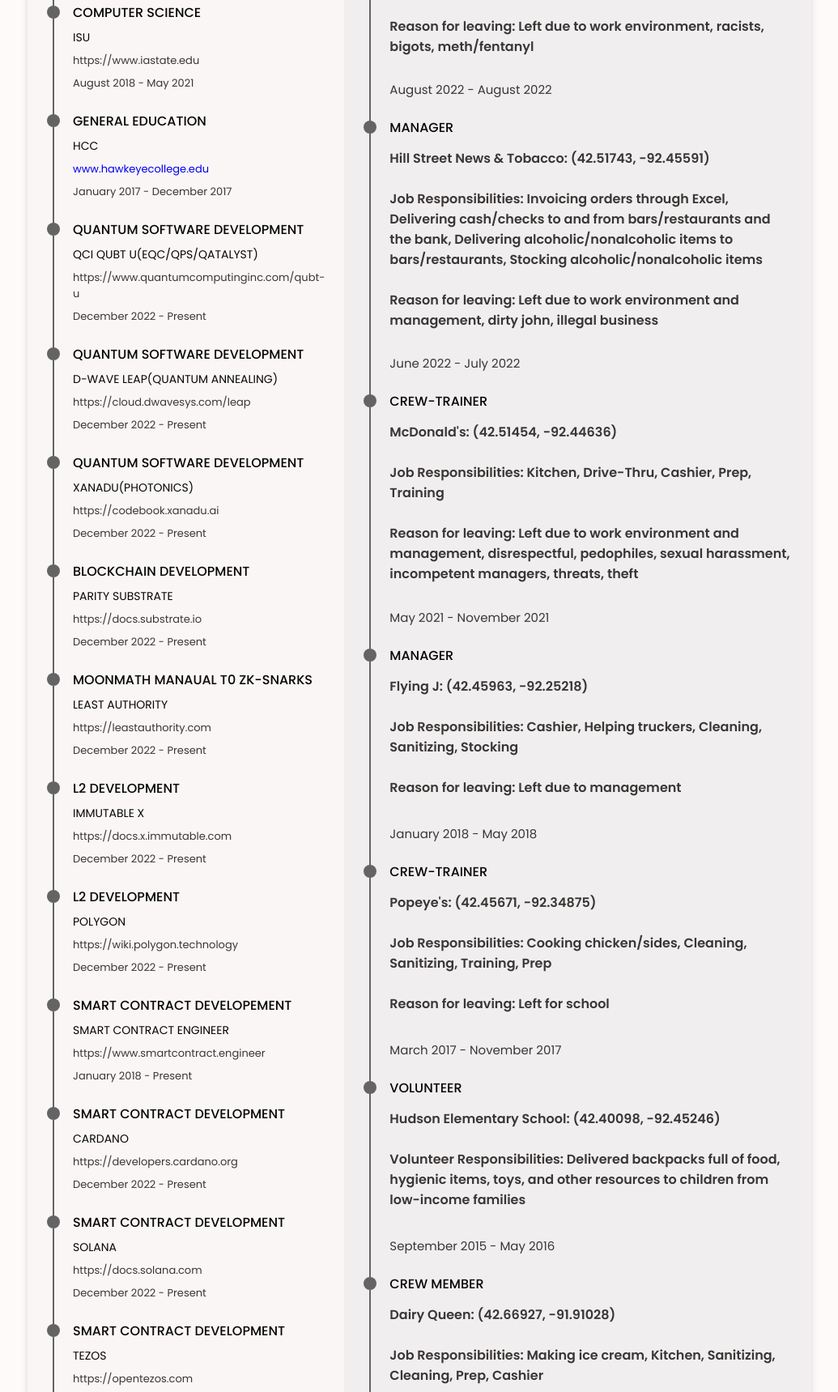
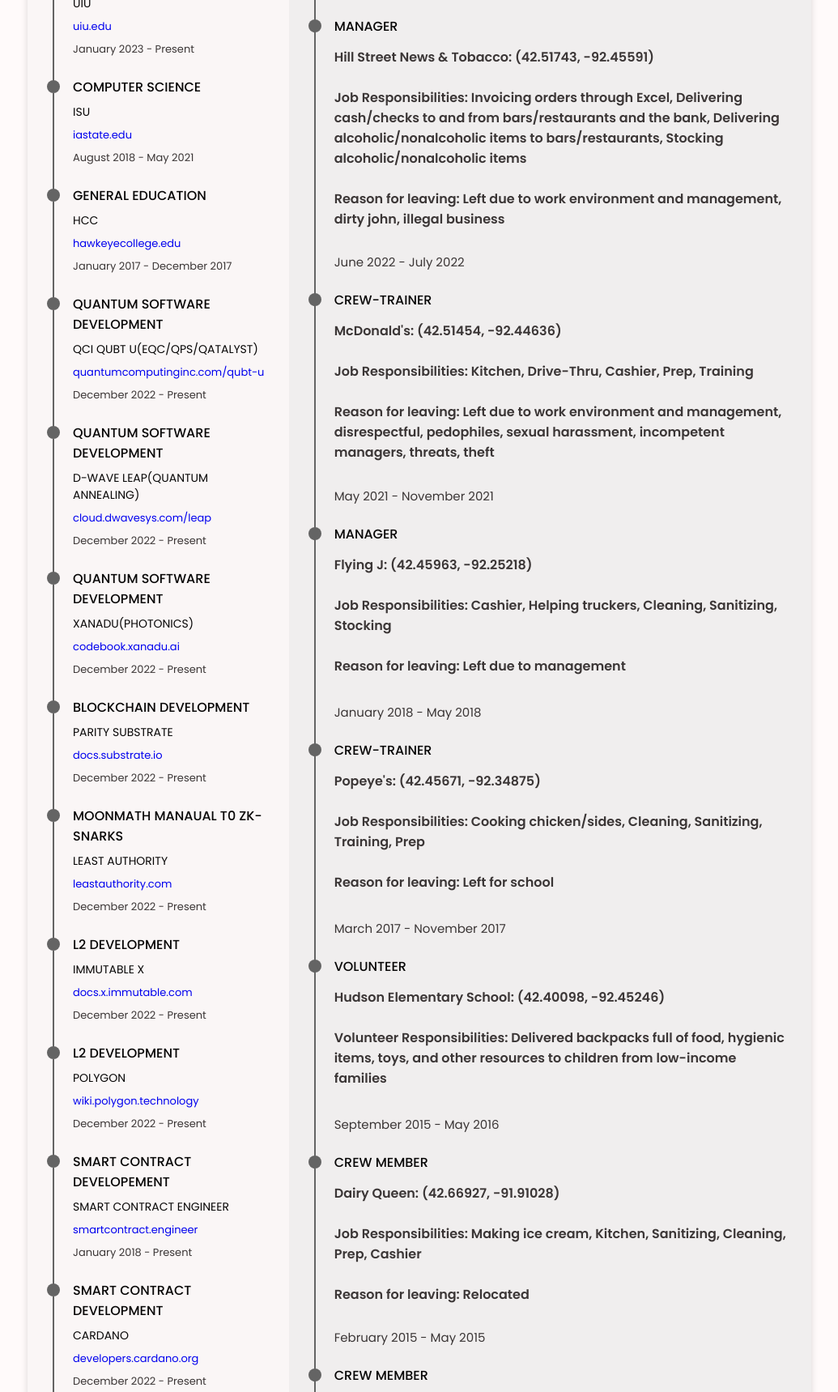
Before and after one commit to Marqui-13/wog, a website: page resume.html in a window 1280 px wide. Shown: the part 1724-3443 px from the top of the page at 81% size, without its empty margins (122-1157 px from the left). Drawn offline with nearby package versions, Linux system fonts and the light colour scheme; a script that the page names is missing.

Commit message:
Update resume.html

```diff
--- a/resume.html
+++ b/resume.html
@@ -167,7 +167,7 @@
                             <div class="education__data bd-grid">
                               <h3 class="education__title">B.S. INFORMATION SYSTEMS | BUSINESS MINOR | SUSTAINABILITY MINOR</h3>
                               <span class="education__studies">UIU</span>
-                              <span class="education__year">https://uiu.edu</span>
+                              <span class="education__year"><a href="https://uiu.edu">uiu.edu</a></span>
                               <span class="education__year">January 2023 - Present</span>
                             </div>
                          </div>
@@ -181,7 +181,7 @@
                             <div class="education__data bd-grid">
                               <h3 class="education__title">COMPUTER SCIENCE</h3>
                               <span class="education__studies">ISU</span>
-                              <span class="education__year">https://www.iastate.edu</span>
+                              <span class="education__year"><a href="https://www.iastate.edu">iastate.edu</a></span>
                               <span class="education__year">August 2018 - May 2021</span>
                             </div>
                           </div>
@@ -195,7 +195,7 @@
                             <div class="education__data bd-grid">
                               <h3 class="education__title">GENERAL EDUCATION</h3>
                               <span class="education__studies">HCC</span>
-                              <span class="education__year"><a href="https://www.hawkeyecollege.edu">www.hawkeyecollege.edu</a></span>
+                              <span class="education__year"><a href="https://www.hawkeyecollege.edu">hawkeyecollege.edu</a></span>
                               <span class="education__year">January 2017 - December 2017</span>
                             </div>
                           </div>
@@ -209,7 +209,7 @@
                             <div class="education__data bd-grid">
                               <h3 class="education__title">QUANTUM SOFTWARE DEVELOPMENT</h3>
                               <span class="education__studies">QCI QUBT U(EQC/QPS/QATALYST)</span>
-                              <span class="education__year">https://www.quantumcomputinginc.com/qubt-u</span>
+                              <span class="education__year"><a href="https://www.quantumcomputinginc.com/qubt-u">quantumcomputinginc.com/qubt-u</a></span>
                               <span class="education__year">December 2022 - Present</span>
                             </div>
                           </div>
@@ -223,7 +223,7 @@
                             <div class="education__data bd-grid">
                               <h3 class="education__title">QUANTUM SOFTWARE DEVELOPMENT</h3>
                               <span class="education__studies">D-WAVE LEAP(QUANTUM ANNEALING)</span>
-                              <span class="education__year">https://cloud.dwavesys.com/leap</span>
+                              <span class="education__year"><a href="https://cloud.dwavesys.com/leap">cloud.dwavesys.com/leap</a></span>
                               <span class="education__year">December 2022 - Present</span>
                             </div>
                           </div>
@@ -238,7 +238,7 @@
                             <div class="education__data bd-grid">
                               <h3 class="education__title">QUANTUM SOFTWARE DEVELOPMENT</h3>
                               <span class="education__studies">XANADU(PHOTONICS)</span>
-                              <span class="education__year">https://codebook.xanadu.ai</span>
+                              <span class="education__year"><a href="https://codebook.xanadu.ai">codebook.xanadu.ai</a></span>
                               <span class="education__year">December 2022 - Present</span>
                             </div>
                           </div>
@@ -252,7 +252,7 @@
                             <div class="education__data bd-grid">
                               <h3 class="education__title">BLOCKCHAIN DEVELOPMENT</h3>
                               <span class="education__studies">PARITY SUBSTRATE</span>
-                              <span class="education__year">https://docs.substrate.io</span>
+                              <span class="education__year"><a href="https://docs.substrate.io">docs.substrate.io</a></span>
                               <span class="education__year">December 2022 - Present</span>
                             </div>
                           </div>
@@ -266,7 +266,7 @@
                             <div class="education__data bd-grid">
                               <h3 class="education__title">MOONMATH MANAUAL T0 ZK-SNARKS</h3>
                               <span class="education__studies">LEAST AUTHORITY</span>
-                              <span class="education__year">https://leastauthority.com</span>
+                              <span class="education__year"><a href="https://leastauthority.com/community-matters/moonmath-manual">leastauthority.com</a></span>
                               <span class="education__year">December 2022 - Present</span>
                             </div>
                           </div>
@@ -280,7 +280,7 @@
                             <div class="education__data bd-grid">
                               <h3 class="education__title">L2 DEVELOPMENT</h3>
                               <span class="education__studies">IMMUTABLE X</span>
-                              <span class="education__year">https://docs.x.immutable.com</span>
+                              <span class="education__year"><a href="https://docs.x.immutable.com">docs.x.immutable.com</a></span>
                               <span class="education__year">December 2022 - Present</span>
                             </div>
                           </div>
@@ -294,7 +294,7 @@
                             <div class="education__data bd-grid">
                               <h3 class="education__title">L2 DEVELOPMENT</h3>
                               <span class="education__studies">POLYGON</span>
-                              <span class="education__year">https://wiki.polygon.technology</span>
+                              <span class="education__year"><a href="https://wiki.polygon.technology">wiki.polygon.technology</a></span>
                               <span class="education__year">December 2022 - Present</span>
                             </div>
                           </div>
@@ -308,7 +308,7 @@
                             <div class="education__data bd-grid">
                               <h3 class="education__title">SMART CONTRACT DEVELOPEMENT</h3>
                               <span class="education__studies">SMART CONTRACT ENGINEER</span>
-                              <span class="education__year">https://www.smartcontract.engineer</span>
+                              <span class="education__year"><a href="https://www.smartcontract.engineer">smartcontract.engineer</a></span>
                               <span class="education__year">January 2018 - Present</span>
                             </div>
                           </div>
@@ -322,7 +322,7 @@
                             <div class="education__data bd-grid">
                               <h3 class="education__title">SMART CONTRACT DEVELOPMENT</h3>
                               <span class="education__studies">CARDANO</span>
-                              <span class="education__year">https://developers.cardano.org</span>
+                              <span class="education__year"><a href="https://developers.cardano.org">developers.cardano.org</a></span>
                               <span class="education__year">December 2022 - Present</span>
                             </div>
                           </div>
@@ -336,7 +336,7 @@
                             <div class="education__data bd-grid">
                               <h3 class="education__title">SMART CONTRACT DEVELOPMENT</h3>
                               <span class="education__studies">SOLANA</span>
-                              <span class="education__year">https://docs.solana.com</span>
+                              <span class="education__year"><a href="https://docs.solana.com">docs.solana.com</a></span>
                               <span class="education__year">December 2022 - Present</span>
                             </div>
                           </div>
@@ -350,7 +350,7 @@
                             <div class="education__data bd-grid">
                               <h3 class="education__title">SMART CONTRACT DEVELOPMENT</h3>
                               <span class="education__studies">TEZOS</span>
-                              <span class="education__year">https://opentezos.com</span>
+                              <span class="education__year"><a href="https://opentezos.com">opentezos.com</a></span>
                               <span class="education__year">December 2022 - Present</span>
                             </div>
                           </div>
@@ -364,7 +364,7 @@
                             <div class="education__data bd-grid">
                               <h3 class="education__title">SMART CONTRACT DEVELOPMENT</h3>
                               <span class="education__studies">CLARITY CAMP</span>
-                              <span class="education__year">https://camp.stacks.org</span>
+                              <span class="education__year"><a href="https://camp.stacks.org">camp.stacks.org</a></span>
                               <span class="education__year">December 2022 - Present</span>
                             </div>
                           </div>
@@ -378,7 +378,7 @@
                             <div class="education__data bd-grid">
                               <h3 class="education__title">ENGINEERING SIMULATION</h3>
                               <span class="education__studies">ANSYS ACADEMIC</span>
-                              <span class="education__year">https://www.ansys.com/academic</span>
+                              <span class="education__year"><a href="https://www.ansys.com/academic">ansys.com/academic</a></span>
                               <span class="education__year">December 2022 - Present</span>
                             </div>
                           </div>
@@ -392,7 +392,7 @@
                             <div class="education__data bd-grid">
                               <h3 class="education__title">SOFTWARE ENGINEERING DESIGN</h3>
                               <span class="education__studies">nTOPOLOGY</span>
-                              <span class="education__year">https://learn.ntopology.com</span>
+                              <span class="education__year"><a href="https://learn.ntopology.com">learn.ntopology.com</a></span>
                               <span class="education__year">October 2022 - Present</span>
                             </div>
                           </div>
@@ -406,7 +406,7 @@
                             <div class="education__data bd-grid">
                               <h3 class="education__title">FULL STACK DEVELOPEMENT</h3>
                               <span class="education__studies">W3Schools</span>
-                              <span class="education__year">https://www.w3schools.com</span>
+                              <span class="education__year"><a href="https://www.w3schools.com">w3schools.com</a></span>
                               <span class="education__year">January 2017 - Present</span>
                             </div>
                           </div>
```
